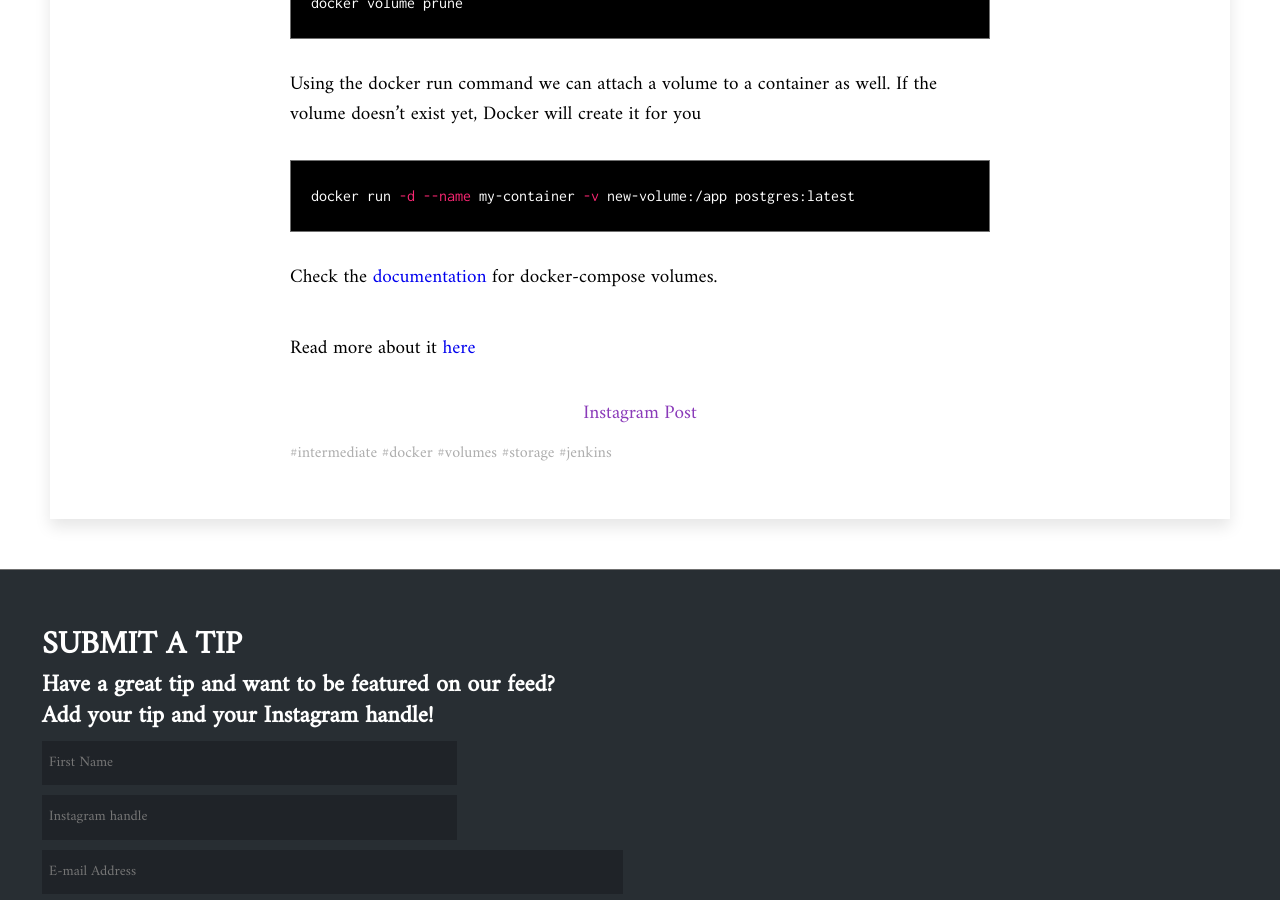
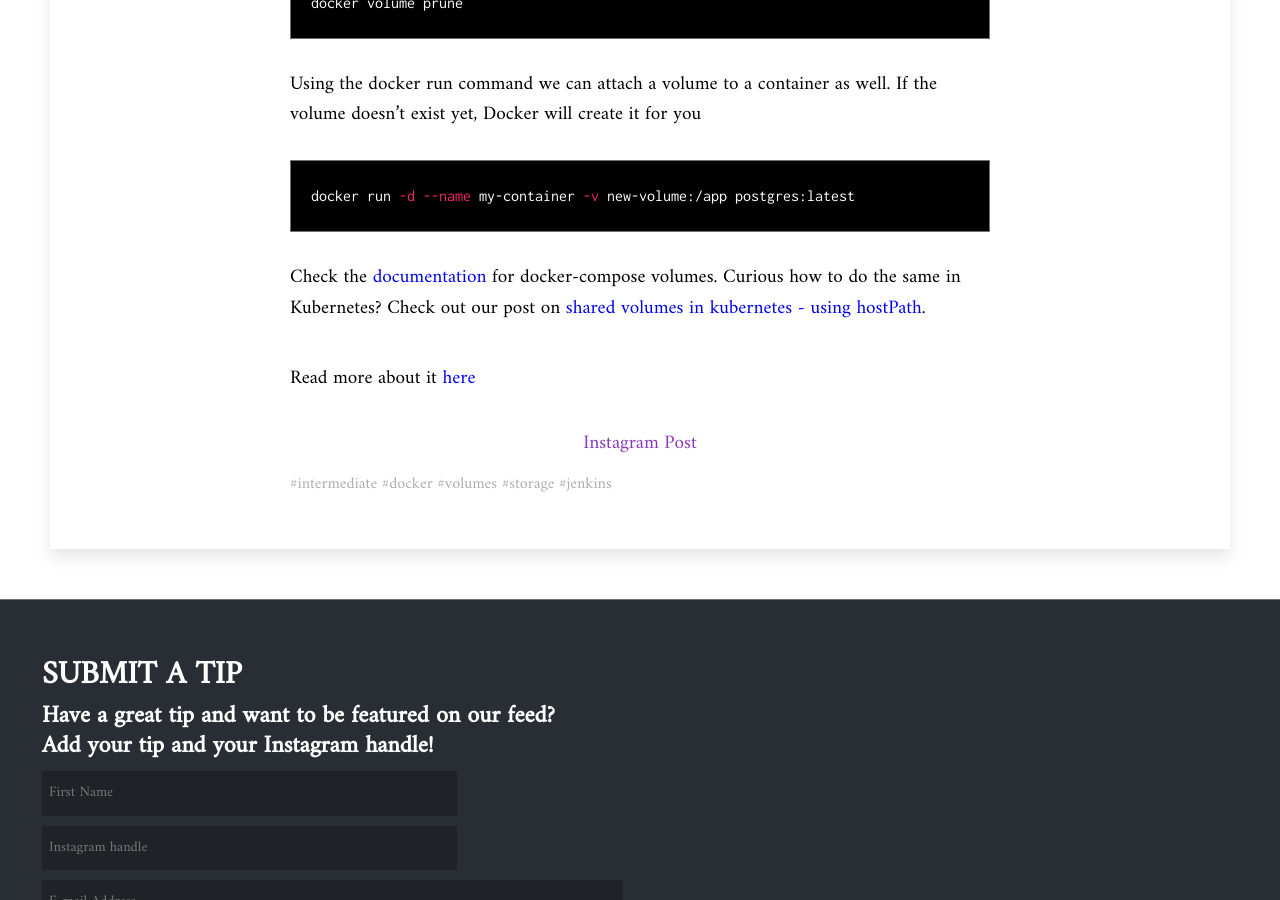
Before and after one commit to dev-diaries/web, a Jekyll site: the page built from _social-posts/docker-volumes.md, in a window 1280 px wide and 900 px high, scrolled down 2151 px. Built offline with Jekyll 4.4.1, drawn with Linux system fonts in a browser that asks for light colours.

Commit message:
link to k8s post for shared volumes

```diff
--- a/_social-posts/docker-volumes.md
+++ b/_social-posts/docker-volumes.md
@@ -97,7 +97,8 @@ docker run -d --name my-container -v new-volume:/app postgres:latest
 
 {:.post-content}
 Check the <a href="https://docs.docker.com/compose/compose-file/#volumes" target="_blank">documentation</a>
-for docker-compose volumes.
+for docker-compose volumes. Curious how to do the same in Kubernetes? Check out our
+post on [shared volumes in kubernetes - using hostPath](/social-posts/shared-volume-in-kubernetes/).
 
 
 {:.post-content}
```
